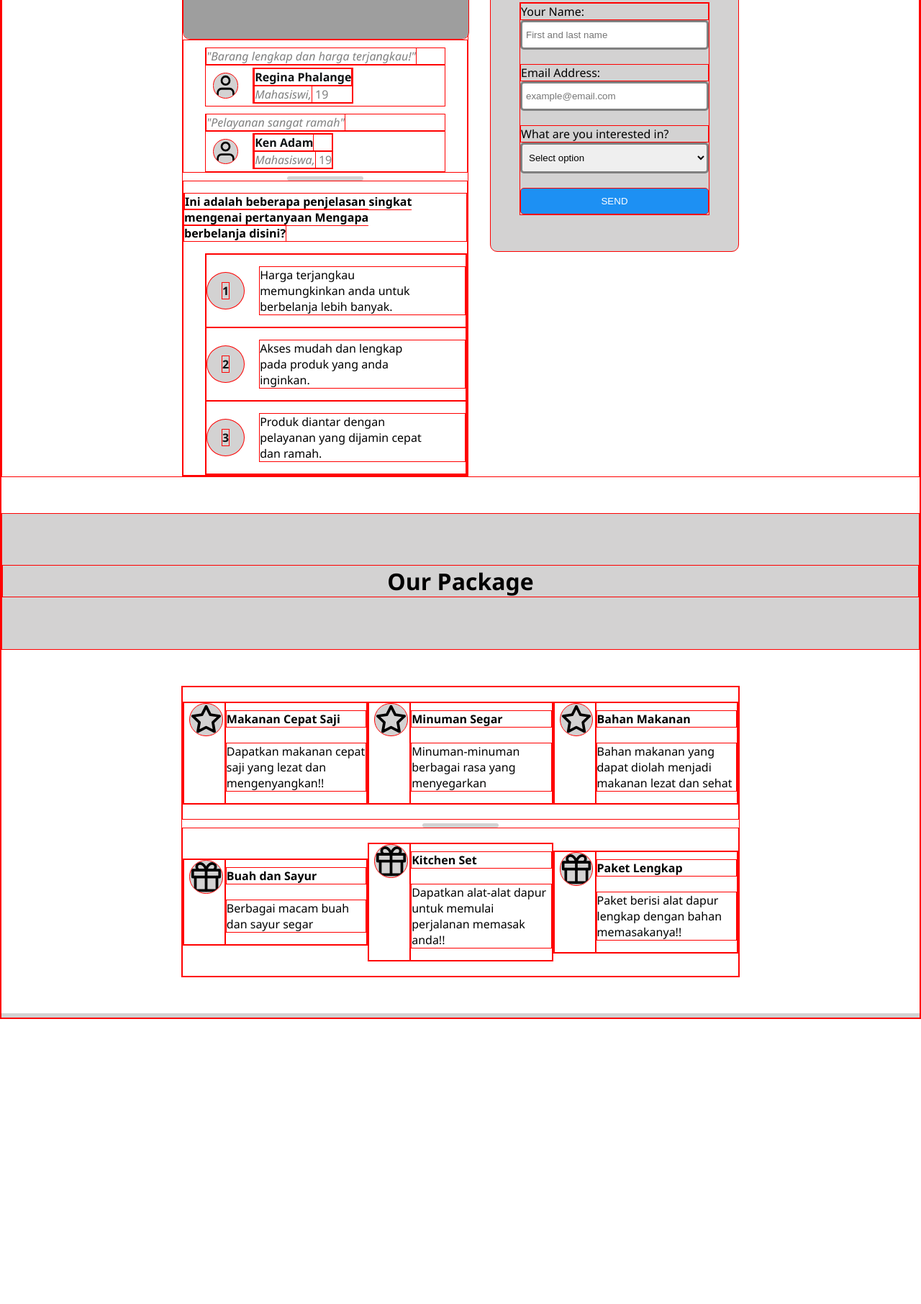
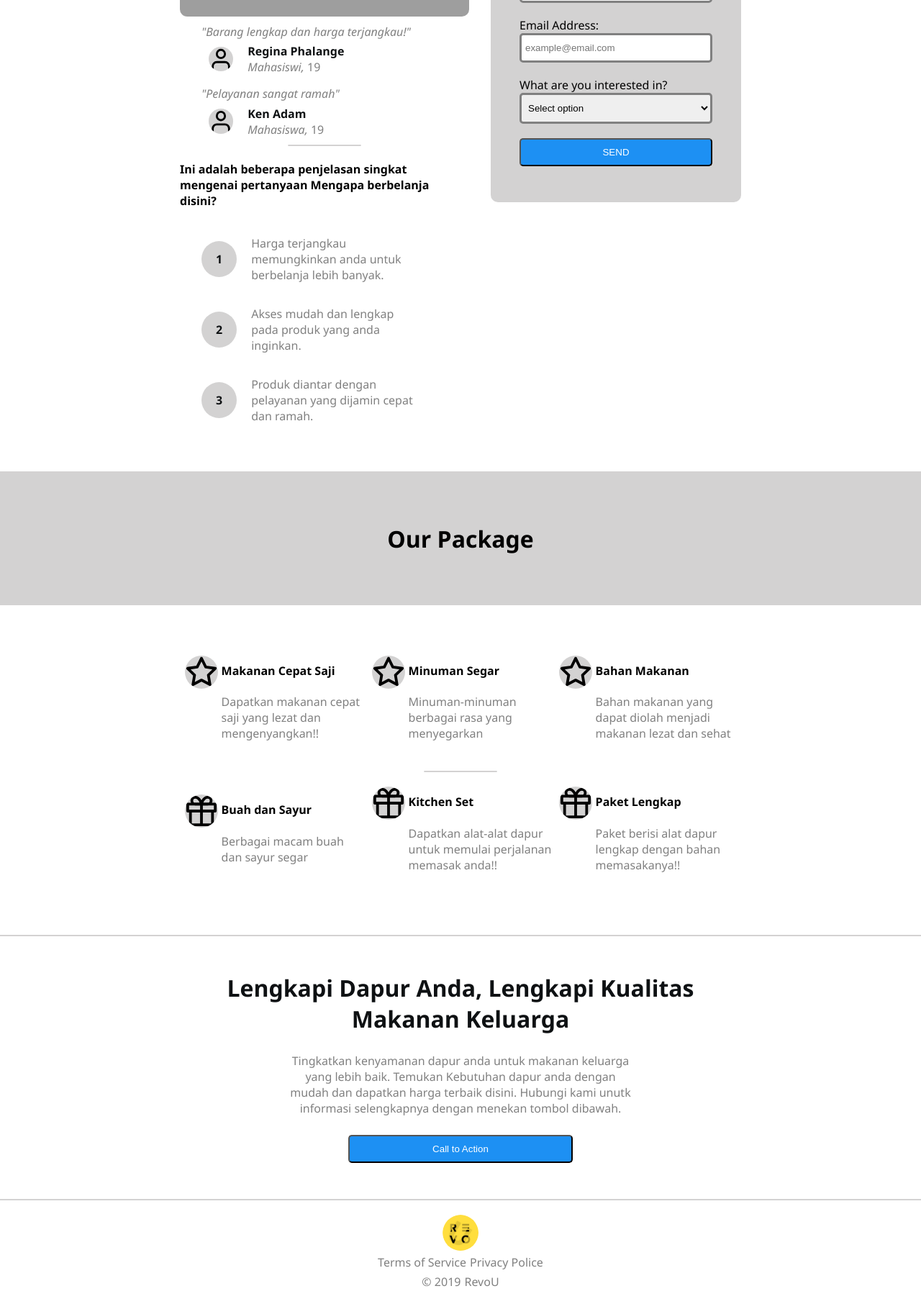
Before and after one commit to revou-fundamental-course/26-jun-23-Radennn1, a plain HTML site: page index.html in a window 1280 px wide. Shown: the part 606-2418 px from the top of the page at 72% size. Before the commit the page ends 2022 px from the top, so only its background shows below. Drawn offline with Linux system fonts and the light colour scheme; grey boxes are pictures that could not be loaded.

Commit message:
final code without script

```diff
--- a/css/style.css
+++ b/css/style.css
@@ -1,7 +1,3 @@
-*{
-    border: 1px solid red;
-}
-
 body{
     font-family: 'Segoe UI', Tahoma, Geneva, Verdana, sans-serif;
     margin: 0;
@@ -131,18 +127,21 @@ header{
     margin-top: 5px;
     align-self: center;
     width: 100px;
-    border: 3px solid rgba(156, 154, 154, 0.444);
+    border: 1px solid rgba(156, 154, 154, 0.444);
     border-radius: 3px;
 }
 
 .explanation{
     display: flex;
     flex-direction: column;
+    text-align: left;
+    padding-right: 20px;
 }
 
 .explanation p{
     padding-right: 50px;
     text-align: left;
+    color: grey;
 }
 
 .exlist{
@@ -257,6 +256,61 @@ header{
     margin-top: 10px;
 }
 
+.packtext p{
+    color: grey;
+}
+
 .longline{
-    border: 3px solid rgba(156, 154, 154, 0.444);
+    border: 1px solid rgba(156, 154, 154, 0.444);
 }
+
+.closingaction{
+    margin: 50px 0;
+    text-align: center;
+    padding: 0 250px;
+}
+
+.closingaction h1{
+    margin: 0;
+    color: #0e1113;
+}
+
+.closingaction p{
+    padding: 10px 150px;
+    color: grey;
+}
+
+.closingaction button{
+    width: 40%;
+    color: white;
+    background-color: #1D90F3;
+    padding: 10px;
+    border-radius: 5px;
+}
+
+footer{
+    padding: 0 250px;
+    margin: 20px 0;
+    display: flex;
+    flex-direction: column;
+    justify-content: center;
+    align-items: center;
+    gap: 5px;
+}
+
+footer img{
+    width: 50px;
+    height: 50px;
+    border-radius: 50%;
+}
+
+.foot{
+    display: flex;
+    gap: 5px;
+}
+
+.foot p,a{
+    margin: 0;
+    color: grey;
+    text-decoration: none;
+}
--- a/index.html
+++ b/index.html
@@ -12,11 +12,11 @@
     <div class="navmenu">
         <a href="#Home" class="navborder">Home</a>
         <a href="#packagetitle" class="navborder">Our Package</a>
-        <a href="">Our Contact</a>
+        <a href="#callus">Our Contact</a>
     </div>
     </header>
     <div class="pagetitle" id="Home">
-        <h1>Top Rated E-Groceries Shop in</h1>
+        <h1> RevoU Groceries Top Rated E-Groceries Shop in</h1>
         <h1> Indonesia</h1>
         <h3>Every day with best ingredients</h3>
     </div>
@@ -43,7 +43,7 @@
             </div>
             <div class="line"></div>
             <div class="explanation">
-                <p><strong>Ini adalah beberapa penjelasan singkat mengenai pertanyaan Mengapa berbelanja disini?</strong> </p>
+                <h4>Ini adalah beberapa penjelasan singkat mengenai pertanyaan Mengapa berbelanja disini?</h4>
                 <div class="exlist">
                     <div class="liex">
                         <div class="linum"><strong>1</strong></div>
@@ -135,5 +135,25 @@
         </div>
     </div>
     <div class="longline"></div>
+    <div class="closingaction" id="callus">
+        <h1>Lengkapi Dapur Anda, Lengkapi Kualitas Makanan Keluarga</h1>
+        <p>Tingkatkan kenyamanan dapur anda untuk makanan keluarga yang lebih baik. Temukan
+            Kebutuhan dapur anda dengan mudah dan dapatkan harga terbaik disini. Hubungi kami unutk informasi
+            selengkapnya dengan menekan tombol dibawah.
+        </p>
+        <button>Call to Action</button>
+    </div>
+    <div class="longline"></div>
+    <footer>
+        <img src="./assets/RevoULogo.png">
+        <div class="foot">
+            <a href="">Terms of Service</a>
+            <a href="">Privacy Police</a>
+        </div>
+        <div class="foot">
+            <p>© 2019</p>
+            <p>RevoU</p>
+        </div>
+    </footer>
 </body>
 </html>
```
